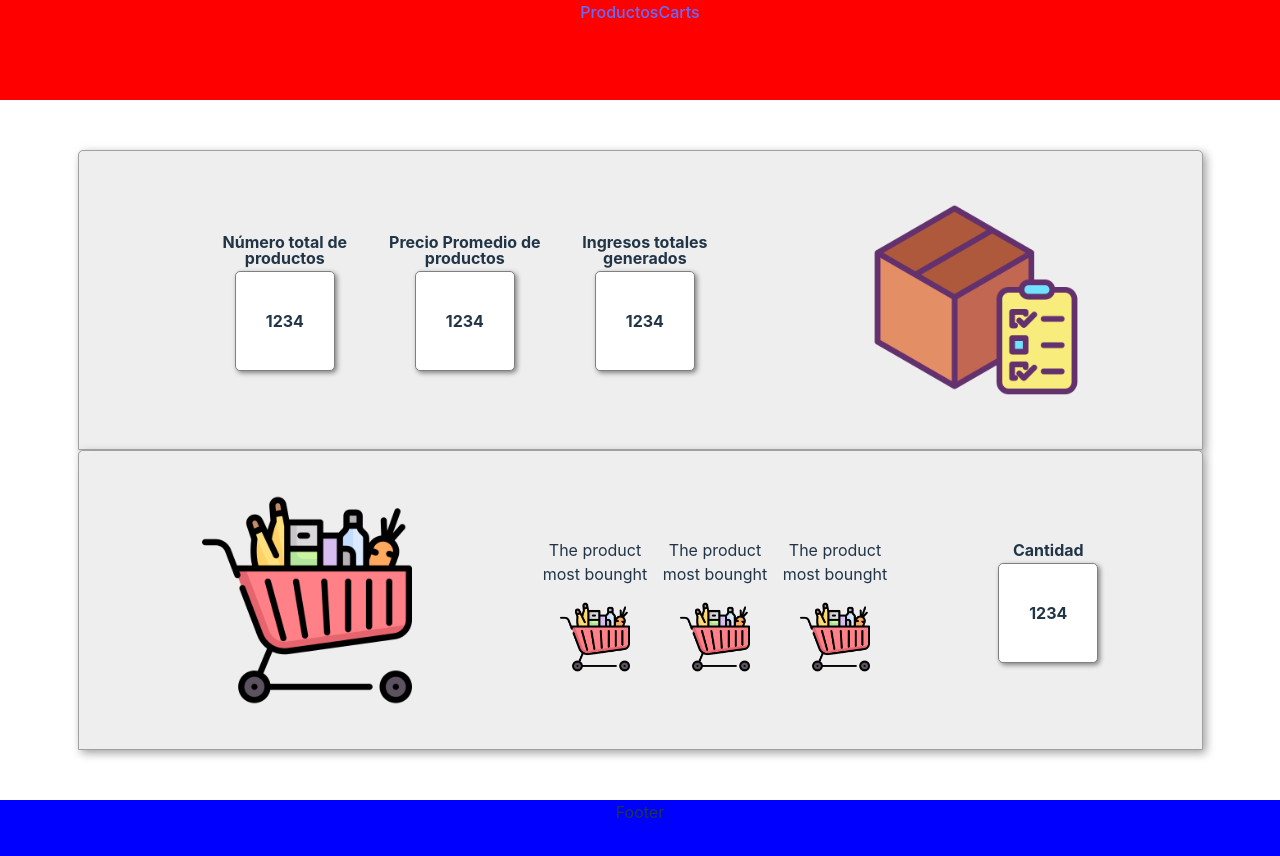
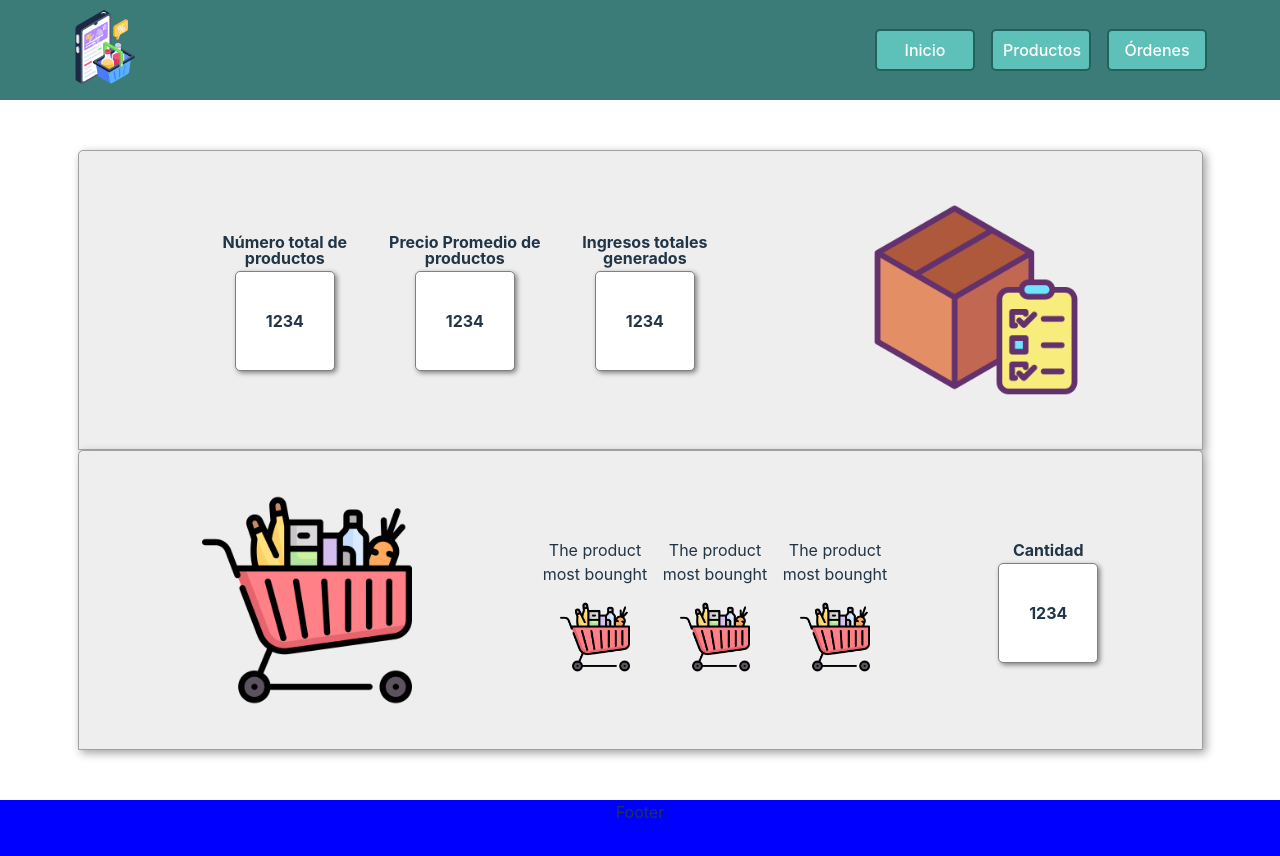
Before and after one commit to Acuna21/bit004Final, a React (Vite) app: page / in a window 1280 px wide. Shown: the top 856 px of the page. Built offline with nearby package versions, Linux system fonts and the light colour scheme; no server answers.

Commit message:
Estilizacion de la navbar

```diff
--- a/src/components/nav-bar/NavBar.css
+++ b/src/components/nav-bar/NavBar.css
@@ -1,5 +1,41 @@
 nav{
-    background-color: red;
+    background-color: #3C7C78;
     width: 100%;
     height: 100px;
 }
+
+nav .nav-bar{
+    max-width: 1250px;
+    margin: 0 auto;
+    display: flex;
+    height: 100%;
+    padding: 0 50px;
+    align-items: center;
+    justify-content: space-between;
+}
+
+nav img{
+    width: 80px;
+}
+
+nav ul{
+    margin: 0;
+    list-style: none;
+    display: flex;
+}
+
+nav ul li a{
+    color: white;
+    width: 100px;
+    display: block;
+    padding: 7px 10px;
+    margin: 0 8px;
+    background-color: #5DC1B9;
+    border: 2px solid rgb(33, 99, 91);
+    border-radius: 5px;
+}
+
+nav ul li a:hover{
+    background-color: #499b94;
+    color: white;
+}
--- a/src/components/nav-bar/NavBar.jsx
+++ b/src/components/nav-bar/NavBar.jsx
@@ -1,10 +1,17 @@
 import { Link } from 'react-router-dom';
+import shop from '../../assets/shop.png';
 import './NavBar.css';
 export const NavBar = () => {
   return (
     <nav>
-      <Link to={'/products'}>Productos</Link>
-      <Link to={'/carts'}>Carts</Link>
+      <div className='nav-bar'>
+        <Link to={'/'} ><img src={shop} /></Link>
+        <ul>
+          <li><Link to={'/'}>Inicio</Link></li>
+          <li><Link to={'/products'}>Productos</Link></li>
+          <li><Link to={'/carts'}>Órdenes</Link></li>
+        </ul>
+      </div>
     </nav>
   )
 }
```
Also changed, not shown: src/assets/shop.png (added).
